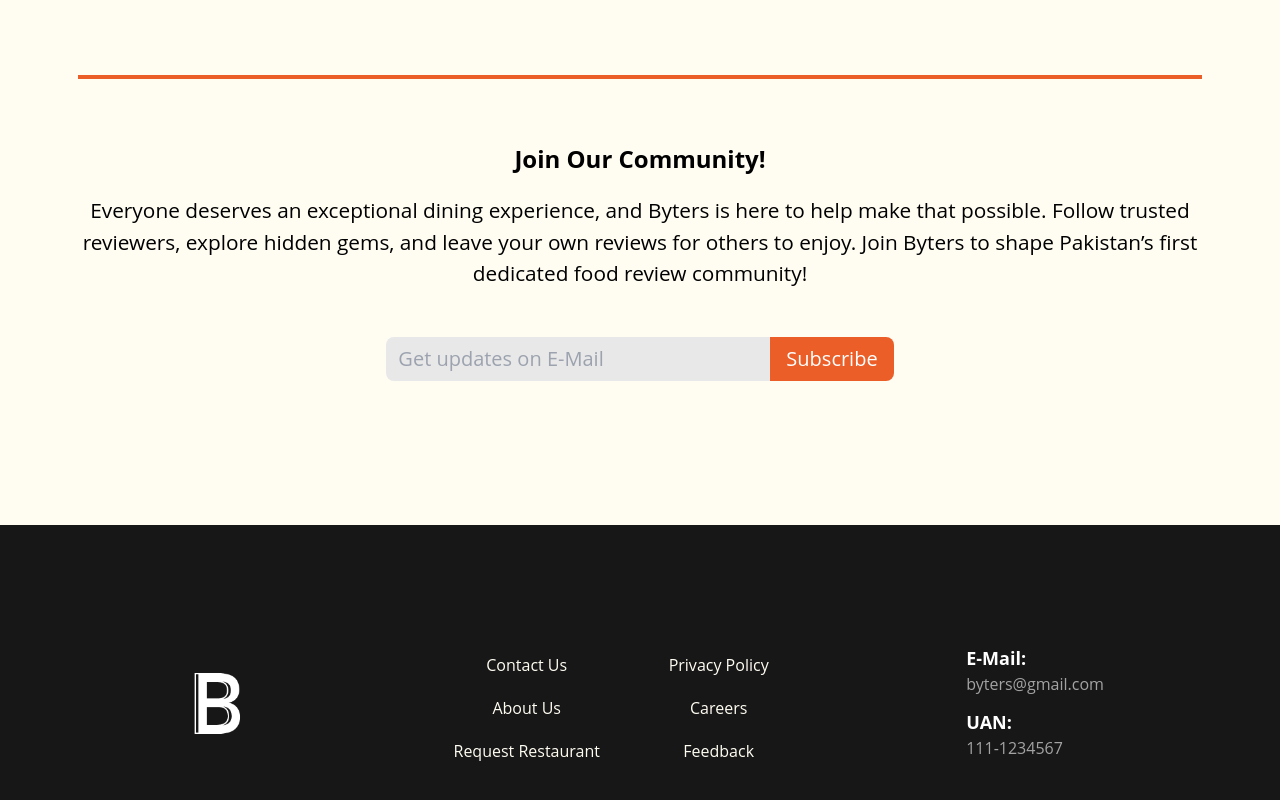
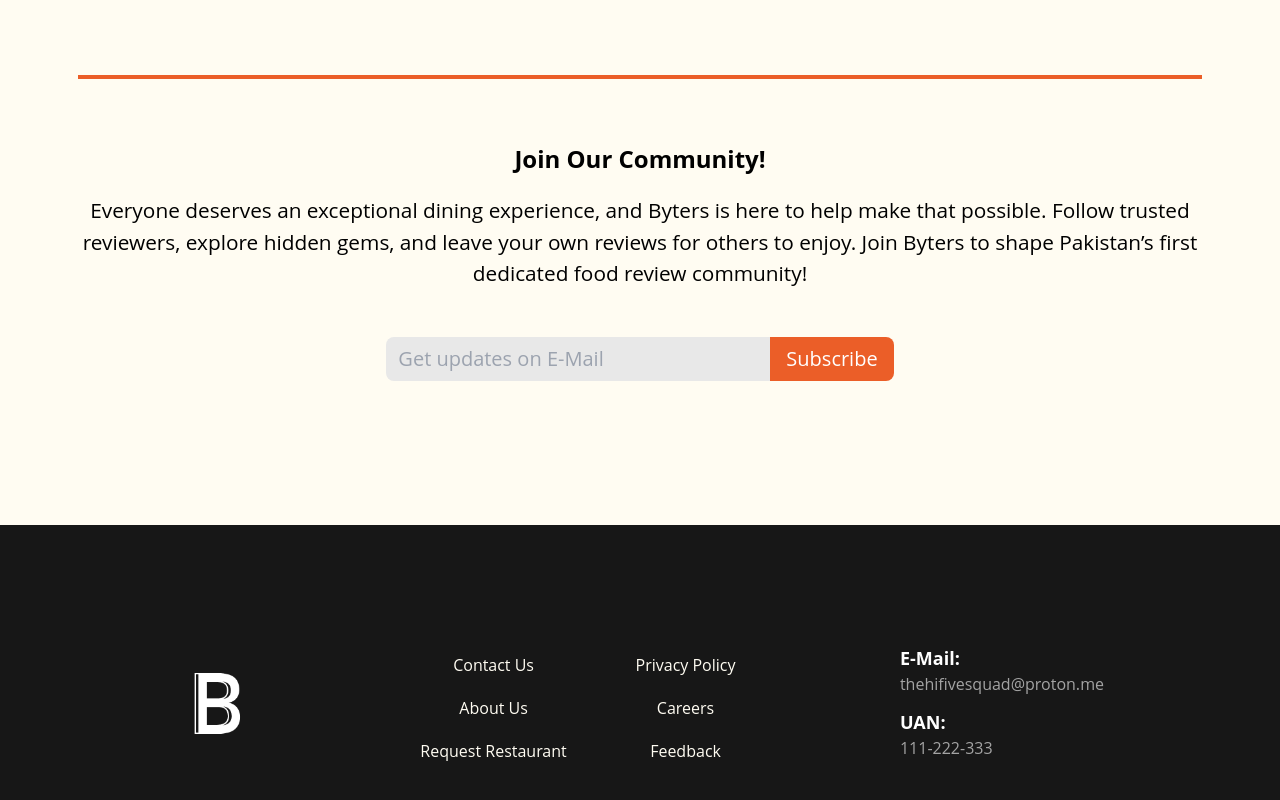
Before and after one commit to TalibIbrahim/Food-Review-App, a React (Create React App) app: page /about in a window 1280 px wide. Shown: the part 2191-2991 px from the top of the page. Built offline with nearby package versions, Linux system fonts and the light colour scheme.

Commit message:
contact update

```diff
--- a/public/index.html
+++ b/public/index.html
@@ -24,7 +24,7 @@
       work correctly both with client-side routing and a non-root public URL.
       Learn how to configure a non-root public URL by running `npm run build`.
     -->
-    <title>React App</title>
+    <title>Byters</title>
   </head>
   <body>
     <noscript>You need to enable JavaScript to run this app.</noscript>
--- a/src/UI/Footer.js
+++ b/src/UI/Footer.js
@@ -42,12 +42,13 @@
         <div class="footer-contacts">
           <h3 className="text-lg font-bold cursor-default">E-Mail:</h3>
           <a href="mailto:byters@gmail.com" className="text-neutral-400">
-            byters@gmail.com
+            thehifivesquad@proton.me
           </a>
           <h3 className="text-lg font-bold cursor-default mt-3">UAN:</h3>
-          <a href="mailto:byters@gmail.com" className="text-neutral-400">
-            111-1234567
-          </a>
+          <a href="mailto:byters@gmail.com" className=" text-neutral-400"></a>
+          <div className="flex flex-col text-neutral-400">
+            <div>111-222-333</div>
+          </div>
         </div>
       </div>
     </footer>
```
Also changed, not shown: 2 other files (tests, documents, lock files or other folders).
